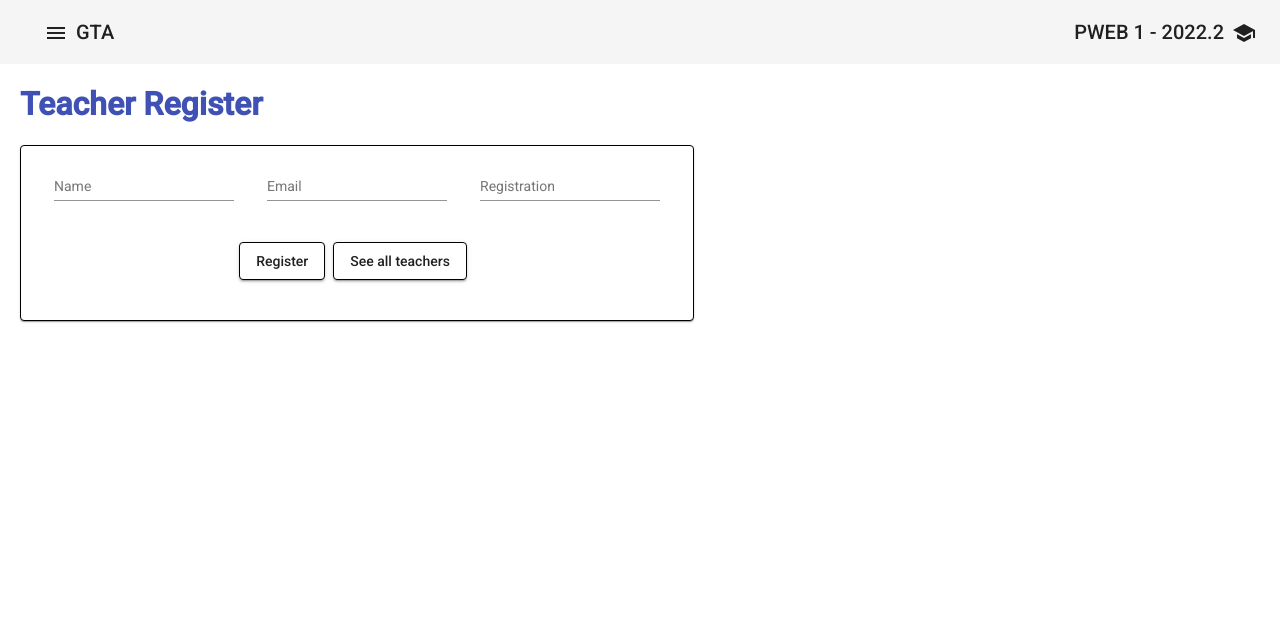
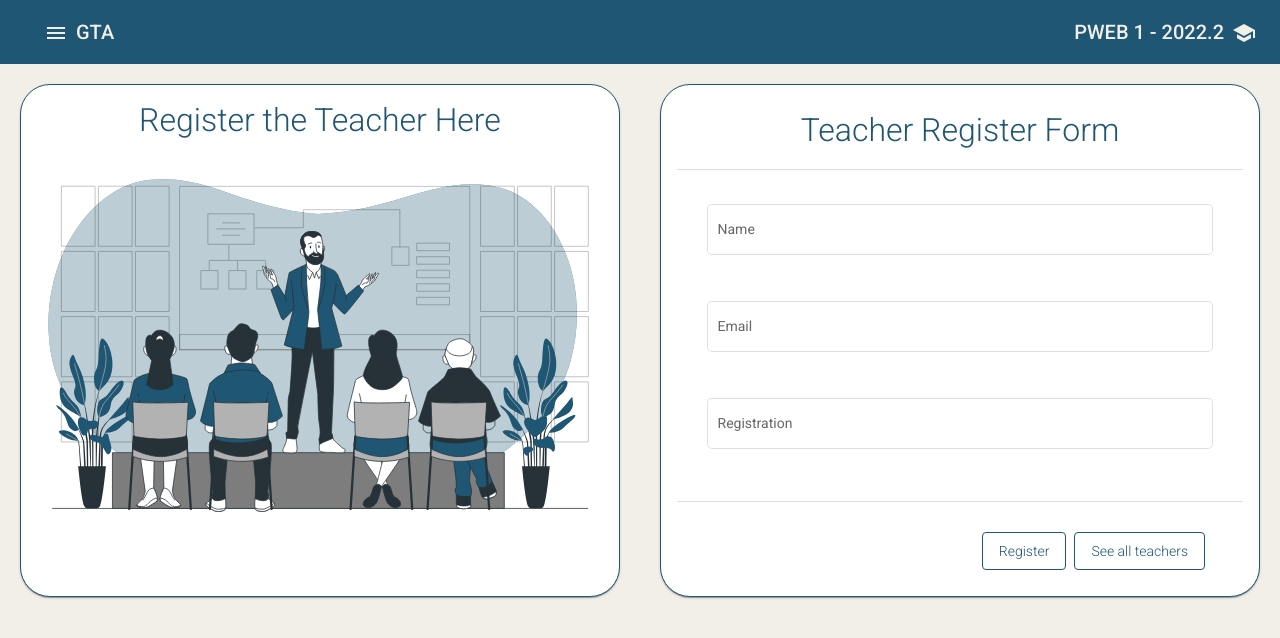
Before and after one commit to valquerrafael/gta, an Angular app: page /teacher-register in a window 1280 px wide. Shown: the top 638 px of the page. Built offline with nearby package versions, Linux system fonts and the light colour scheme.

Commit message:
Ajustes na estilização

```diff
--- a/src/app/shared/layout/menu/menu.component.scss
+++ b/src/app/shared/layout/menu/menu.component.scss
@@ -6,3 +6,8 @@
 .example-spacer {
     flex: 1 1 auto;
 }
+
+mat-toolbar {
+    background-color: rgb(31, 86, 115);
+    color: rgb(242, 239, 233);
+}
--- a/src/app/teacher/teacher-register/teacher-register.component.html
+++ b/src/app/teacher/teacher-register/teacher-register.component.html
@@ -1,20 +1,29 @@
-<h1 class="header">Teacher {{buttonMessage}}</h1>
+<div class="cards">
+  <mat-card>
+    <h1 class="header">Register the Teacher Here</h1>
+    <img src="../../../assets/Seminar-bro.svg" alt="Teacher">
+  </mat-card>
 
   <mat-card>
+    <div>
+      <h1 class="header">Teacher {{buttonMessage}} Form</h1>
+      <mat-divider></mat-divider>
       <mat-card-content class="inputs">
-    <mat-form-field>
+        <mat-form-field appearance="outline">
           <mat-label>Name</mat-label>
           <input matInput [(ngModel)]="teacher.name" placeholder="Teacher's name" />
         </mat-form-field>
-    <mat-form-field>
+        <mat-form-field appearance="outline">
           <mat-label>Email</mat-label>
           <input matInput [(ngModel)]="teacher.email" placeholder="Teacher's email" />
         </mat-form-field>
-    <mat-form-field>
+        <mat-form-field appearance="outline">
           <mat-label>Registration</mat-label>
           <input matInput [(ngModel)]="teacher.registration" placeholder="Teacher's registration" />
         </mat-form-field>
       </mat-card-content>
+      <mat-divider></mat-divider>
+    </div>
 
     <div class="card-actions">
       <mat-card-actions class="card-buttons">
@@ -23,3 +32,4 @@
       </mat-card-actions>
     </div>
   </mat-card>
+</div>
--- a/src/app/teacher/teacher-register/teacher-register.component.scss
+++ b/src/app/teacher/teacher-register/teacher-register.component.scss
@@ -1,14 +1,15 @@
-h2 {
+
+.header {
+    text-align: center;
     font-family: 'Roboto', sans-serif;
-    display: flex;
-    justify-content: center;
+    font-weight: 300;
+    color: rgb(31, 86, 115);
+    margin: 10px 20px 20px 20px;
 }
 
-.header {
-    font-family: 'Roboto', sans-serif;
-    display: block;
-    margin-left: 20px;
-    color: #3f51b5;
+.cards {
+    display: flex;
+    flex-direction: row;
 }
 
 mat-card {
@@ -16,21 +17,43 @@ mat-card {
     flex-direction: column;
     width: 50%;
     height: auto;
-    border: 1px solid black;
-    margin-top: 20px;
-    margin-left: 20px;
+    border: 1px solid rgb(31, 86, 115);
+    border-radius: 30px;
+    margin: 20px;
 }
 
 .inputs {
     display: flex;
-    justify-content: space-around;
+    justify-content: flex-start;
+    flex-direction: column;
+    margin: 20px 20px;
+}
+
+.inputs mat-form-field {
+    width: auto;
+    margin: 10px;
+}
+
+.inputs mat-form-field input {
+    font-family: 'Roboto', sans-serif;
+    font-weight: 300;
+    color: rgb(31, 86, 115);
 }
 
 .card-buttons button {
-    border: 1px solid black;
+    border: 1px solid rgb(31, 86, 115);
+    color: rgb(31, 86, 115);
+    box-shadow: none;
+    font-family: 'Roboto', sans-serif;
+    font-weight: 300;
+}
+
+.card-buttons {
+    padding: 0;
+    margin: 30px 30px 10px 30px;
 }
 
 .card-actions {
     display: flex;
-    justify-content: center ;
+    justify-content: flex-end;
 }
--- a/src/app/teacher/teacher.module.ts
+++ b/src/app/teacher/teacher.module.ts
@@ -11,6 +11,7 @@ import { MatFormFieldModule } from '@angular/material/form-field';
 import { MatInputModule } from '@angular/material/input';
 import { RouterModule } from '@angular/router';
 import { HttpClientModule } from '@angular/common/http';
+import { MatDividerModule } from '@angular/material/divider';
 import { TeacherListComponent } from './teacher-list/teacher-list.component';
 
 @NgModule({
@@ -29,7 +30,8 @@ import { TeacherListComponent } from './teacher-list/teacher-list.component';
     MatFormFieldModule,
     MatInputModule,
     RouterModule,
-    HttpClientModule
+    HttpClientModule,
+    MatDividerModule
   ],
   exports: [
     TeacherListComponent,
--- a/src/styles.scss
+++ b/src/styles.scss
@@ -1,4 +1,8 @@
 /* You can add global styles to this file, and also import other style files */
 @import "~@angular/material/prebuilt-themes/indigo-pink.css";
 html, body { height: 100%; }
-body { margin: 0; font-family: Roboto, "Helvetica Neue", sans-serif; }
+body {
+    margin: 0;
+    font-family: Roboto, "Helvetica Neue", sans-serif;
+    background: rgb(242, 239, 233);
+}
```
Also changed, not shown: src/assets/Seminar-bro.svg (added). Lines whose indentation alone changed are shown as unchanged.
